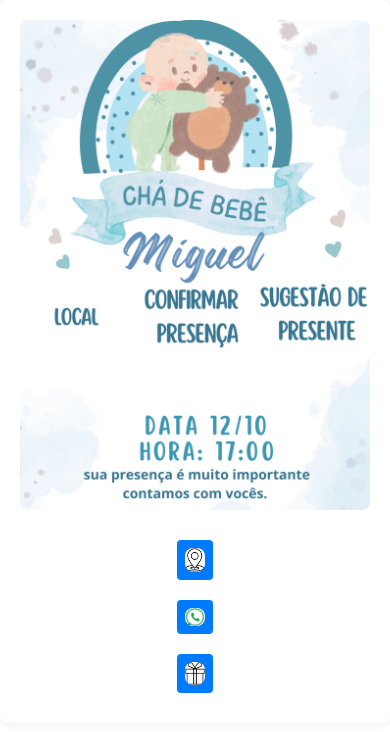
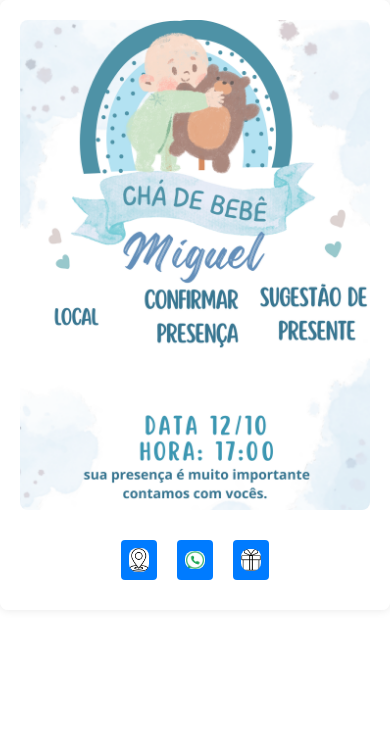
Before and after one commit to luanL-1/Convite, a plain HTML site: page index.html in a window 390 px wide. Drawn offline with Linux system fonts and the light colour scheme.

Commit message:
Update index.html

```diff
--- a/index.html
+++ b/index.html
@@ -13,8 +13,8 @@
       padding: 0;
     }
     .container {
-      position: relative; /* Usa posição relativa para o posicionamento interno */
-      max-width: 100%; /* Ajusta a largura para a tela do dispositivo */
+      position: relative;
+      max-width: 100%;
       margin: 0 auto;
       padding: 20px;
       background-color: rgba(255, 255, 255, 0.8);
@@ -22,20 +22,20 @@
       box-shadow: 0 0 10px rgba(0, 0, 0, 0.1);
     }
     .container img {
-      width: 100%; /* Garante que a imagem ocupe toda a largura do container */
+      width: 100%;
       border-radius: 8px;
       display: block;
     }
     .buttons-container {
-      display: flex; /* Usa flexbox para alinhar os botões */
-      flex-direction: column; /* Alinha os botões verticalmente */
-      align-items: center; /* Centraliza os botões horizontalmente */
-      margin-top: 20px; /* Espaçamento acima dos botões */
+      display: flex;
+      flex-wrap: wrap; /* Permite que os botões se movam para a próxima linha se necessário */
+      justify-content: center; /* Centraliza os botões horizontalmente */
+      margin-top: 20px;
     }
     .buttons-container button {
       margin: 10px; /* Espaçamento entre os botões */
       padding: 10px;
-      font-size: 24px; /* Ajusta o tamanho da fonte para dispositivos móveis */
+      font-size: 24px;
       cursor: pointer;
       background-color: #007bff;
       color: white;
@@ -46,19 +46,19 @@
       justify-content: center;
     }
     .buttons-container button img {
-      width: 24px; /* Ajusta o tamanho da imagem do botão */
-      height: auto; /* Mantém a proporção da imagem */
+      width: 24px; /* Tamanho da imagem dos botões */
+      height: auto; /* Mantém a proporção */
     }
     .buttons-container button:hover {
       background-color: #0056b3;
     }
     @media (max-width: 600px) {
       .buttons-container button {
-        font-size: 18px; /* Reduz o tamanho da fonte em telas pequenas */
-        padding: 8px; /* Reduz o preenchimento dos botões */
+        font-size: 18px; /* Tamanho da fonte reduzido para dispositivos móveis */
+        padding: 8px;
       }
       .buttons-container button img {
-        width: 20px; /* Ajusta o tamanho da imagem do botão para telas menores */
+        width: 20px; /* Tamanho da imagem reduzido */
       }
     }
   </style>
```
